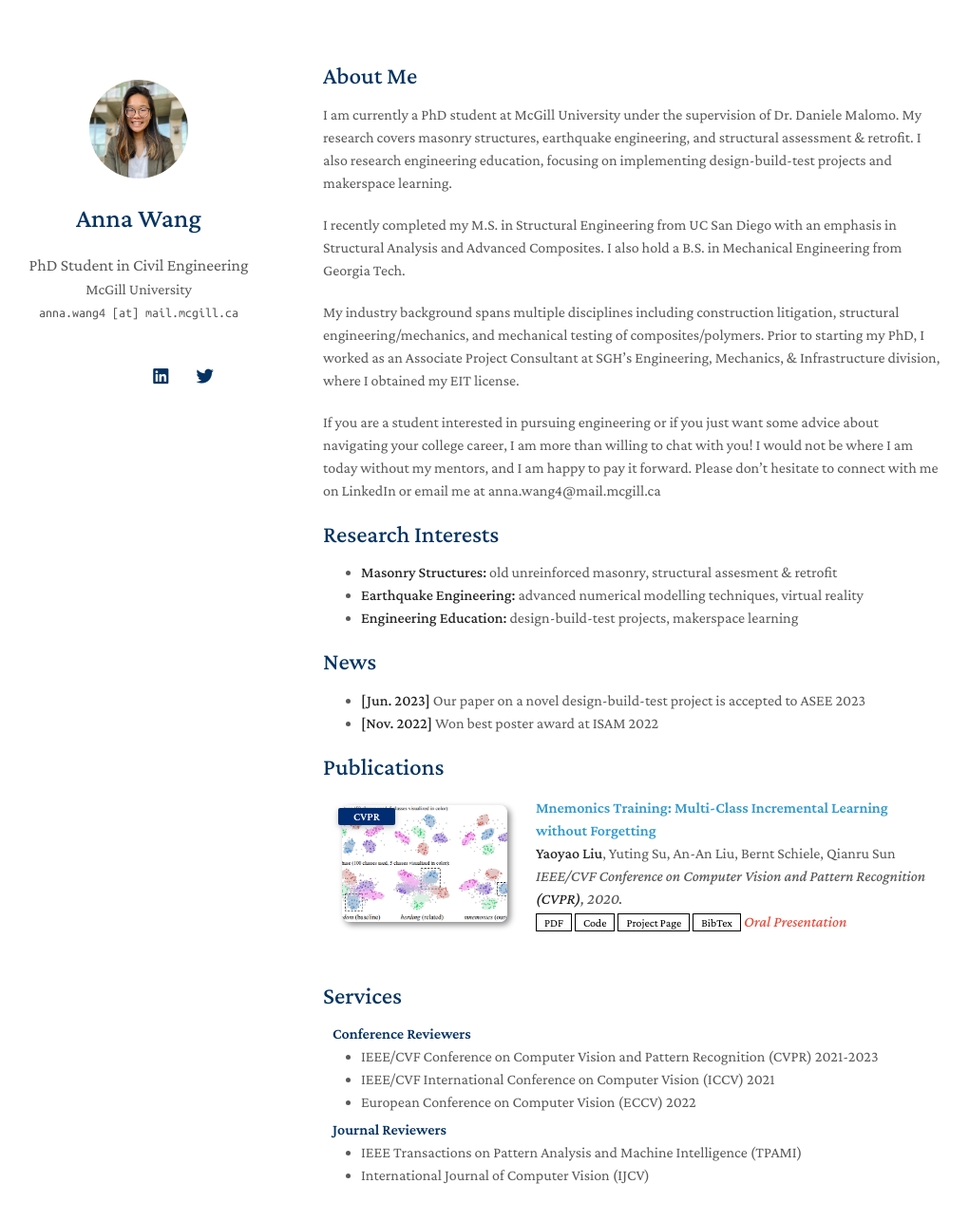
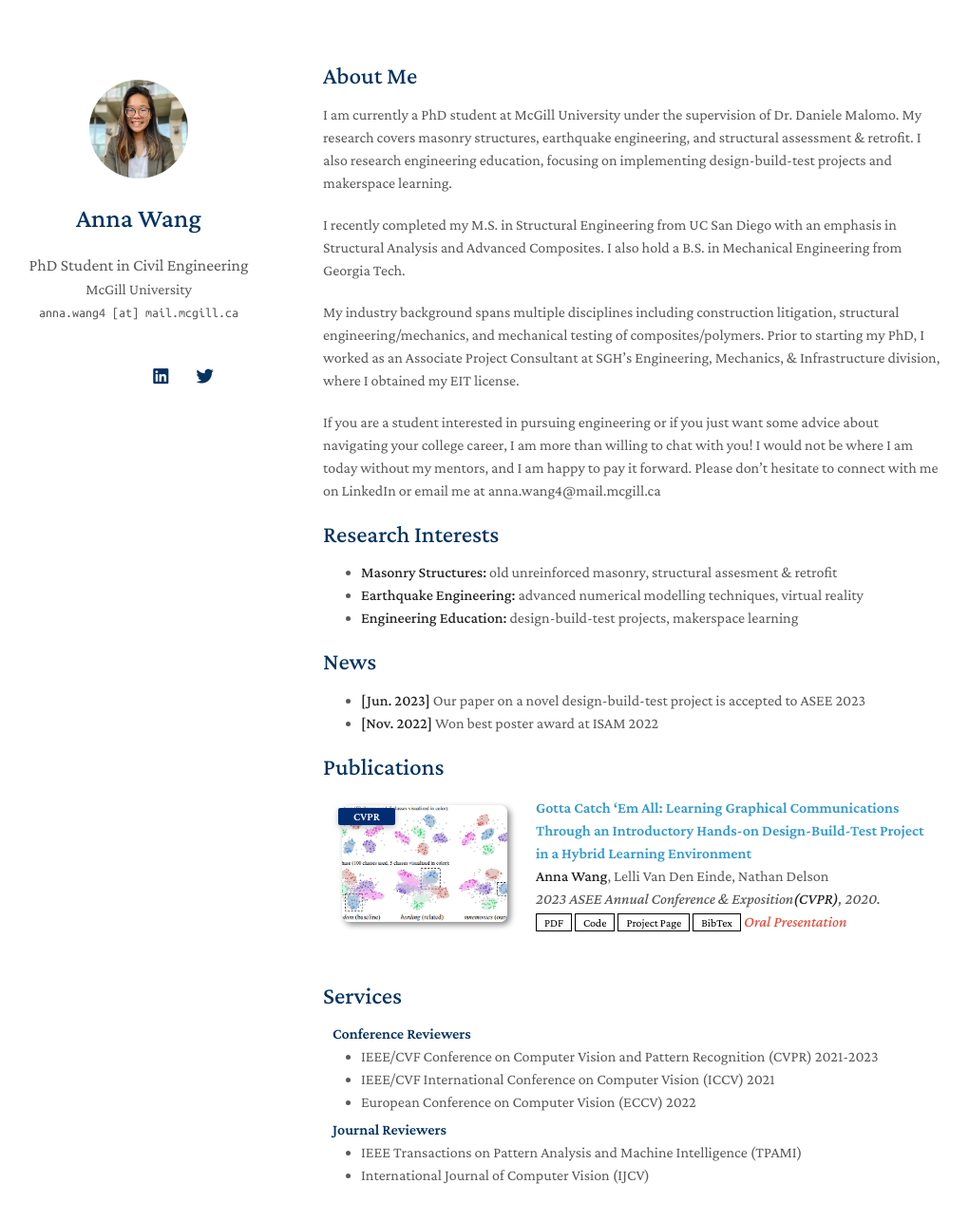
Before and after one commit to anna-h-wang/annawang, a Jekyll site: the page built from index.md, in a window 1280 px wide and 1344 px high. Shown: the top 1286 px of the window at 95% size, without its empty margins (130-1150 px from the left). Built offline with Jekyll 4.4.1, drawn with Linux system fonts in a browser that asks for light colours; nearby versions of some CDN libraries; a style sheet for code colours, icons or effects is not loaded; our own code applies the rules of GitHub Pages for plain Markdown files.

Commit message:
Update publications.md

```diff
--- a/_includes/publications.md
+++ b/_includes/publications.md
@@ -12,9 +12,9 @@
   </div>
 
   <div class="col-sm-9" style="position: relative;padding-right: 15px;padding-left: 20px;">
-    <div class="title"><a href="https://arxiv.org/pdf/2002.10211.pdf">Mnemonics Training: Multi-Class Incremental Learning without Forgetting</a></div>
-    <div class="author"><strong>Yaoyao Liu</strong>, Yuting Su, An-An Liu, Bernt Schiele, Qianru Sun</div>
-    <div class="periodical"><em>IEEE/CVF Conference on Computer Vision and Pattern Recognition <strong>(CVPR)</strong>, 2020.</em></div>
+    <div class="title"><a href="https://peer.asee.org/gotta-catch-em-all-learning-graphical-communications-through-an-introductory-hands-on-design-build-test-project-in-a-hybrid-learning-environment">Gotta Catch ‘Em All: Learning Graphical Communications Through an Introductory Hands-on Design-Build-Test Project in a Hybrid Learning Environment</a></div>
+    <div class="author"><strong>Anna Wang</strong>, Lelli Van Den Einde, Nathan Delson</div>
+    <div class="periodical"><em>2023 ASEE Annual Conference & Exposition<strong>(CVPR)</strong>, 2020.</em></div>
     <div class="links">
       <a href="https://arxiv.org/pdf/2002.10211.pdf" class="btn btn-sm z-depth-0" role="button" target="_blank" style="font-size:12px;">PDF</a>
       <a href="https://github.com/yaoyao-liu/mnemonics" class="btn btn-sm z-depth-0" role="button" target="_blank" style="font-size:12px;">Code</a>
```
